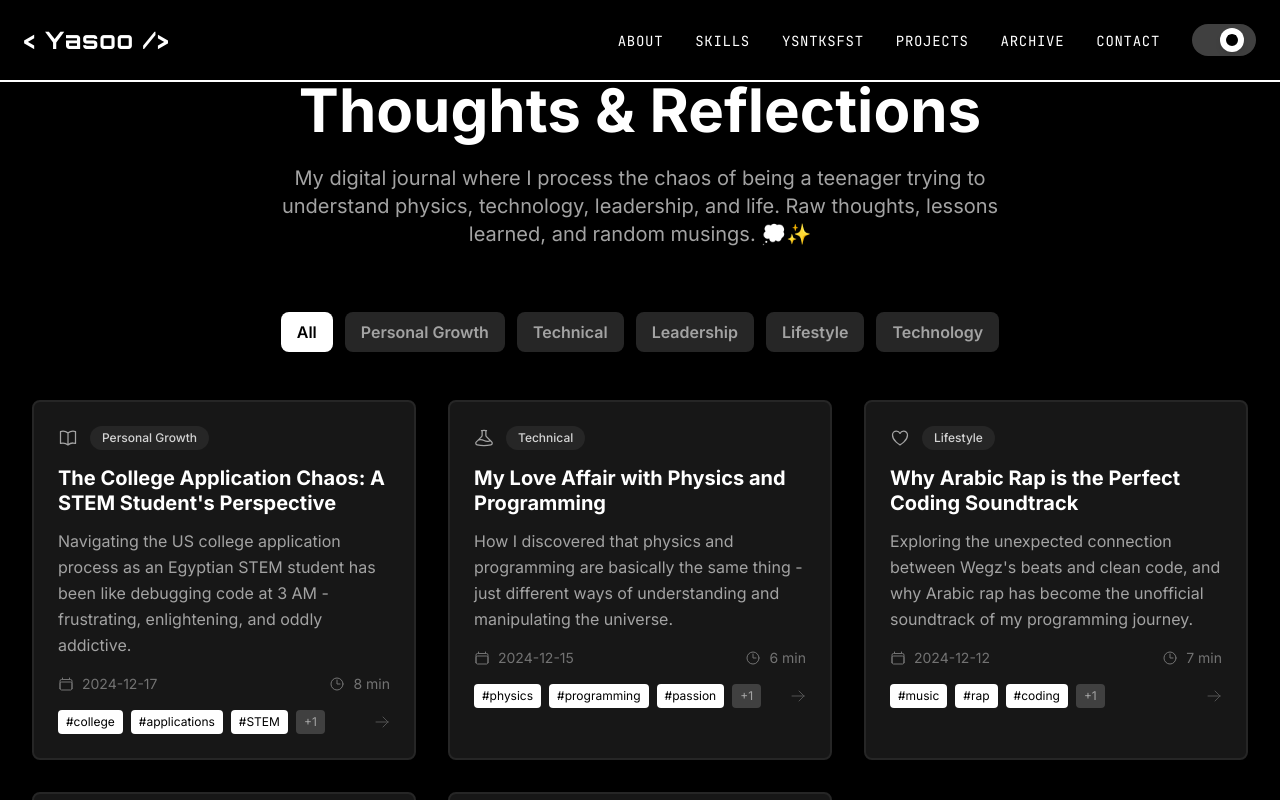
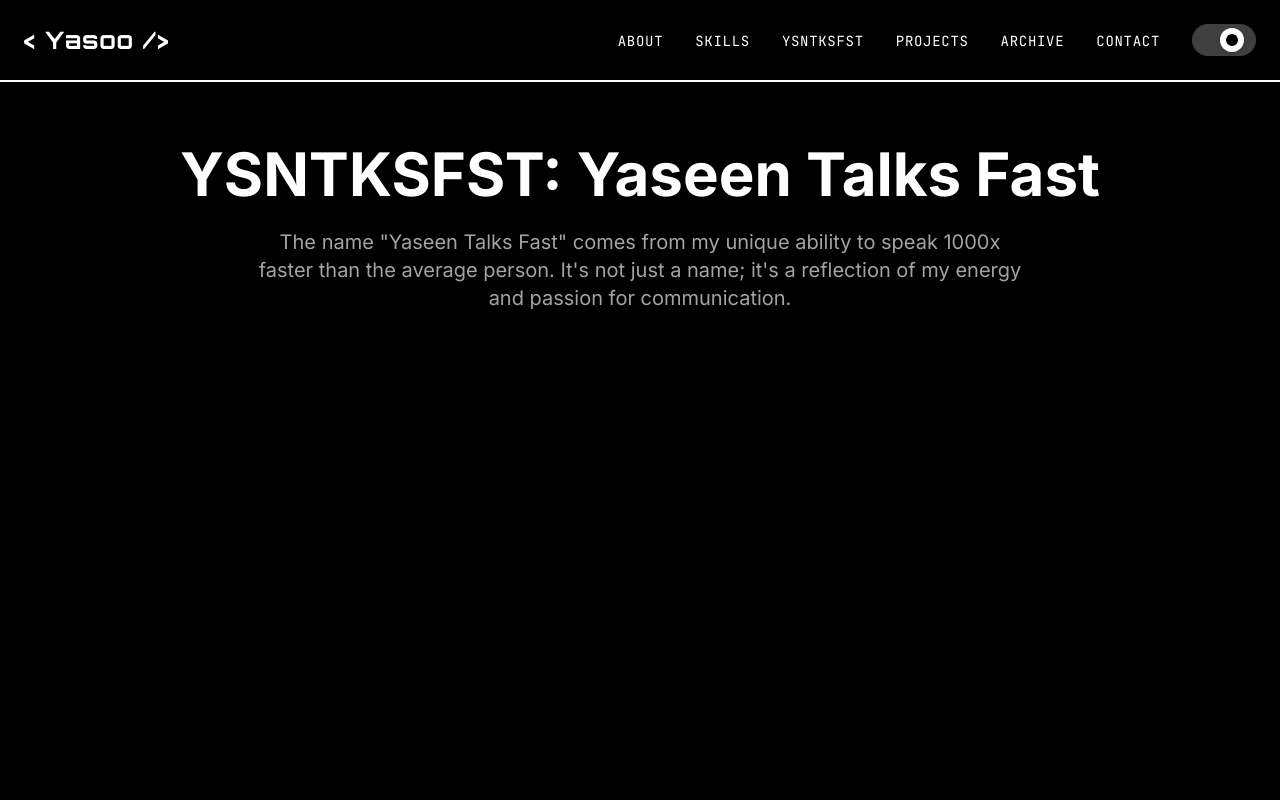
Before and after one commit to Yaseen-Saad/yaseen-saad, a Next.js app: page /YsnTksFst in a window 1280 px wide. Shown: the top 800 px of the page. Built offline with nearby package versions, Linux system fonts and the light colour scheme.

Commit message:
I think I am gonna lunch rn

```diff
--- a/app/YsnTksFst/page.tsx
+++ b/app/YsnTksFst/page.tsx
@@ -437,24 +437,22 @@ export default function ThoughtsPage() {
   }
 
   return (
-    <div className="min-h-screen pt-20 px-4 sm:px-6 lg:px-8 bg-white dark:bg-black">
+    <div className="min-h-screen pt-20 mt-16 px-4 sm:px-6 lg:px-8 bg-white dark:bg-black">
       <div className="max-w-7xl mx-auto">
-        <motion.div
+  <motion.div
           initial={{ opacity: 0, y: 20 }}
           animate={{ opacity: 1, y: 0 }}
           className="text-center mb-16"
         >
           <h1 className="text-4xl md:text-6xl font-bold mb-6 text-black dark:text-white">
-            Thoughts & Reflections
+            YSNTKSFST: Yaseen Talks Fast
           </h1>
           <p className="text-lg md:text-xl text-gray-600 dark:text-gray-400 max-w-3xl mx-auto leading-relaxed">
-            My digital journal where I process the chaos of being a teenager trying to understand
-            physics, technology, leadership, and life. Raw thoughts, lessons learned, and random musings. 💭✨
+            The name "Yaseen Talks Fast" comes from my unique ability to speak 1000x faster than the average person. It's not just a name; it's a reflection of my energy and passion for communication.
           </p>
         </motion.div>
 
-        {/* Category Filter */}
-        <div className="flex flex-wrap justify-center gap-3 mb-12">
+        {/* <div className="flex flex-wrap justify-center gap-3 mb-12">
           {categories.map((category) => (
             <button
               key={category}
@@ -470,7 +468,6 @@ export default function ThoughtsPage() {
           ))}
         </div>
 
-        {/* Blog Posts Grid */}
         <div className="grid md:grid-cols-2 lg:grid-cols-3 gap-8">
           {filteredPosts.map((post, index) => (
             <motion.article
@@ -535,7 +532,6 @@ export default function ThoughtsPage() {
           ))}
         </div>
 
-        {/* Writing Stats */}
         <motion.div
           initial={{ opacity: 0, y: 20 }}
           animate={{ opacity: 1, y: 0 }}
@@ -562,7 +558,7 @@ export default function ThoughtsPage() {
             <div className="text-2xl font-bold mb-2">∞</div>
             <div className="text-sm font-mono uppercase tracking-wider">Ideas</div>
           </div>
-        </motion.div>
+        </motion.div> */}
       </div>
     </div>
   )
--- a/app/archive/page.tsx
+++ b/app/archive/page.tsx
@@ -131,10 +131,18 @@ export default function ArchivePage() {
     : archiveItems.filter(item => item.category === selectedCategory)
 
   return (
-    <div className="min-h-screen pt-20 px-4 sm:px-6 lg:px-8 bg-white dark:bg-black">
+    <div className="min-h-screen mt-12 pt-20 px-4 sm:px-6 lg:px-8 bg-white dark:bg-black">
       <div className="max-w-7xl mx-auto">
-        {/* Header */}
         <motion.div
+          initial={{ opacity: 0, y: 20 }}
+          animate={{ opacity: 1, y: 0 }}
+          className="text-center mb-16"
+        >
+          <h1 className="text-4xl md:text-6xl font-bold mb-6 text-black dark:text-white">
+            Comming Soon
+            </h1>
+          </motion.div>
+                {/* <motion.div
           initial={{ opacity: 0, y: 20 }}
           animate={{ opacity: 1, y: 0 }}
           className="text-center mb-16"
@@ -149,7 +157,6 @@ export default function ArchivePage() {
           </p>
         </motion.div>
 
-        {/* Category Filter */}
         <div className="flex flex-wrap justify-center gap-3 mb-12">
           {categories.map((category) => (
             <button
@@ -166,7 +173,6 @@ export default function ArchivePage() {
           ))}
         </div>
 
-        {/* Archive Grid */}
         <div className="grid md:grid-cols-2 lg:grid-cols-3 gap-8">
           {filteredItems.map((item, index) => (
             <motion.div
@@ -178,7 +184,6 @@ export default function ArchivePage() {
               onClick={() => setSelectedItem(selectedItem === item.id ? null : item.id)}
               className="bg-gray-50 dark:bg-gray-900 border-2 border-gray-200 dark:border-gray-800 rounded-lg overflow-hidden cursor-pointer hover:border-black dark:hover:border-white transition-all duration-300"
             >
-              {/* Item Header */}
               <div className={`${item.color} text-white p-6`}>
                 <div className="flex items-center justify-between mb-4">
                   {item.icon}
@@ -193,7 +198,6 @@ export default function ArchivePage() {
                 </div>
               </div>
 
-              {/* Item Content */}
               <div className="p-6">
                 <p className="text-gray-700 dark:text-gray-300 mb-4 leading-relaxed">
                   {item.description}
@@ -210,7 +214,6 @@ export default function ArchivePage() {
                   </div>
                 </div>
 
-                {/* Expanded File List */}
                 {selectedItem === item.id && (
                   <motion.div
                     initial={{ opacity: 0, height: 0 }}
@@ -249,7 +252,6 @@ export default function ArchivePage() {
           ))}
         </div>
 
-        {/* Archive Stats */}
         <motion.div
           initial={{ opacity: 0, y: 20 }}
           animate={{ opacity: 1, y: 0 }}
@@ -278,7 +280,6 @@ export default function ArchivePage() {
           </div>
         </motion.div>
 
-        {/* Download Notice */}
         <motion.div
           initial={{ opacity: 0, y: 20 }}
           animate={{ opacity: 1, y: 0 }}
@@ -294,7 +295,7 @@ export default function ArchivePage() {
               Knowledge grows when shared!
             </p>
           </div>
-        </motion.div>
+        </motion.div> */}
       </div>
     </div>
   )
--- a/app/projects/page.tsx
+++ b/app/projects/page.tsx
@@ -358,11 +358,10 @@ export default function ProjectsPage() {
               <span className="px-3 py-1 bg-gray-100 dark:bg-gray-800 text-gray-700 dark:text-gray-300 rounded-full text-sm font-medium">
                 {selectedProjectData.category}
               </span>
-              <span className={`px-3 py-1 rounded-full text-sm font-medium ${
-                selectedProjectData.status === 'Live & Growing' || selectedProjectData.status === 'Successfully Completed'
-                  ? 'bg-green-100 dark:bg-green-900 text-green-700 dark:text-green-300'
-                  : 'bg-yellow-100 dark:bg-yellow-900 text-yellow-700 dark:text-yellow-300'
-              }`}>
+              <span className={`px-3 py-1 rounded-full text-sm font-medium ${selectedProjectData.status === 'Live & Growing' || selectedProjectData.status === 'Successfully Completed'
+                ? 'bg-green-100 dark:bg-green-900 text-green-700 dark:text-green-300'
+                : 'bg-yellow-100 dark:bg-yellow-900 text-yellow-700 dark:text-yellow-300'
+                }`}>
                 {selectedProjectData.status}
               </span>
             </div>
@@ -490,9 +489,18 @@ export default function ProjectsPage() {
   }
 
   return (
-    <div className="min-h-screen pt-20 px-4 sm:px-6 lg:px-8 bg-white dark:bg-black">
+    <div className="min-h-screen mt-16 pt-20 px-4 sm:px-6 lg:px-8 bg-white dark:bg-black">
       <div className="max-w-7xl mx-auto">
-        {/* Header */}
+        <motion.div
+          initial={{ opacity: 0, y: 20 }}
+          animate={{ opacity: 1, y: 0 }}
+          className="text-center mb-16"
+        >
+          <h1 className="text-4xl md:text-6xl font-bold mb-6 text-black dark:text-white">
+            Comming Soon
+          </h1>
+        </motion.div>
+        {/*
         <motion.div
           initial={{ opacity: 0, y: 20 }}
           animate={{ opacity: 1, y: 0 }}
@@ -511,8 +519,6 @@ export default function ProjectsPage() {
             each project represents a challenge conquered and lessons learned.
           </p>
         </motion.div>
-
-        {/* Category Filter */}
         <div className="flex flex-wrap justify-center gap-3 mb-12">
           {categories.map((category) => (
             <button
@@ -528,8 +534,6 @@ export default function ProjectsPage() {
             </button>
           ))}
         </div>
-
-        {/* Projects Grid */}
         <div className="grid lg:grid-cols-2 gap-8 mb-16">
           {filteredProjects.map((project, index) => (
             <motion.div
@@ -602,7 +606,6 @@ export default function ProjectsPage() {
           ))}
         </div>
 
-        {/* Project Stats */}
         <motion.div
           initial={{ opacity: 0, y: 20 }}
           animate={{ opacity: 1, y: 0 }}
@@ -629,7 +632,7 @@ export default function ProjectsPage() {
             <div className="text-2xl font-bold mb-2">96%</div>
             <div className="text-sm font-mono uppercase tracking-wider">Satisfaction Rate</div>
           </div>
-        </motion.div>
+        </motion.div> */}
       </div>
     </div>
   )
--- a/components/sections/DetailedGallery.tsx
+++ b/components/sections/DetailedGallery.tsx
@@ -1,10 +1,8 @@
 'use client';
 
 import { motion } from 'framer-motion';
-import { useState } from 'react';
 import {
   XMarkIcon,
-  ChevronLeftIcon,
   ChevronRightIcon,
   CalendarIcon,
   TagIcon
```
Also changed, not shown: 1 other file (tests, documents, lock files or other folders).
